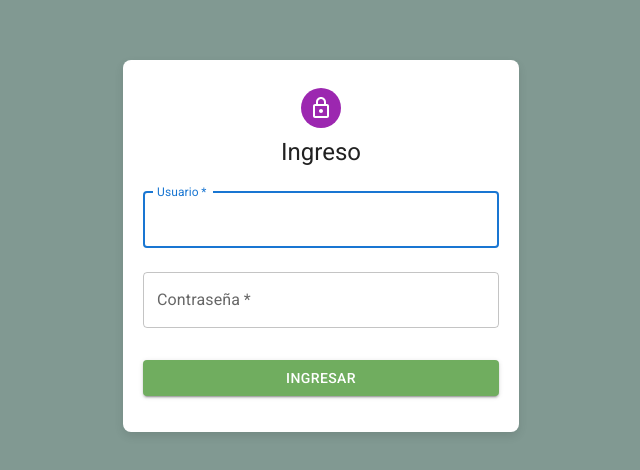
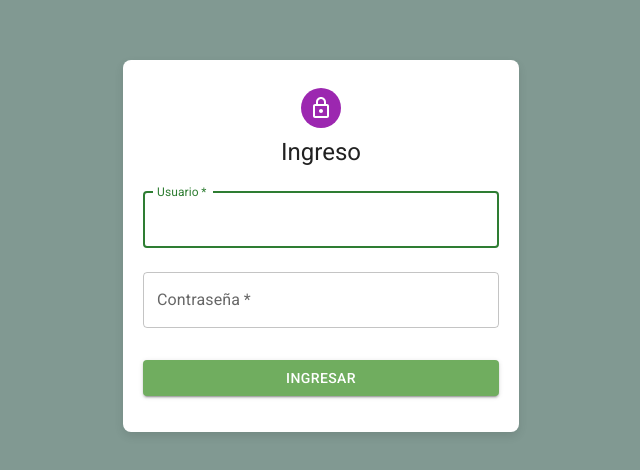
Before and after one commit to sharoncar1121/ProyectoPW, a React (Vite) app: page / in a window 1280 px wide. Shown: the part 154-624 px from the top of the page, without its empty margins (319-959 px from the left). Built offline with nearby package versions, Linux system fonts and the light colour scheme.

Commit message:
color input

```diff
--- a/src/pages/Login.jsx
+++ b/src/pages/Login.jsx
@@ -78,17 +78,7 @@ export const Login = () => {
                   autoComplete="username"
                   autoFocus
                   onChange={(e) => setUsuario(e.target.value)}
-                  sx={{
-                    '& .MuiOutlinedInput-root': {
-                      borderColor: '#70AD5F', // Color del borde normal
-                    },
-                    '& .MuiOutlinedInput-root:hover': {
-                      borderColor: '#70AD5F', // Color del borde al pasar el ratón
-                    },
-                    '& .Mui-focused .MuiOutlinedInput-root': {
-                      borderColor: '#70AD5F', // Color del borde enfocado
-                    },
-                  }}
+                  color="success"
                 />
 
                 <TextField
@@ -101,17 +91,7 @@ export const Login = () => {
                   id="password"
                   autoComplete="current-password"
                   onChange={(e) => setContrasena(e.target.value)}
-                  sx={{
-                    '& .MuiOutlinedInput-root': {
-                      borderColor: '#70AD5F', // Color del borde normal
-                    },
-                    '& .MuiOutlinedInput-root:hover': {
-                      borderColor: '#70AD5F', // Color del borde al pasar el ratón
-                    },
-                    '& .Mui-focused .MuiOutlinedInput-root': {
-                      borderColor: '#70AD5F', // Color del borde enfocado
-                    },
-                  }}
+                  color="success"
                 />
 
                 <Button
```
